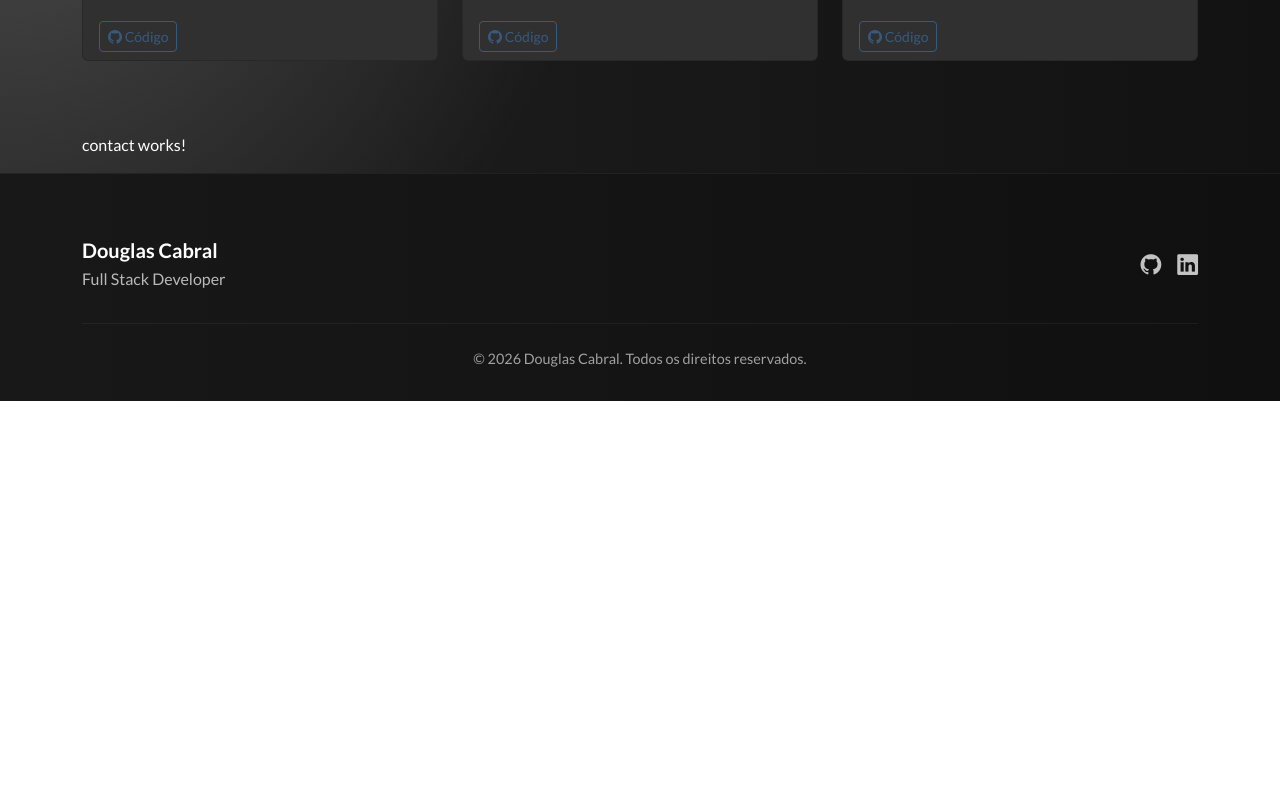
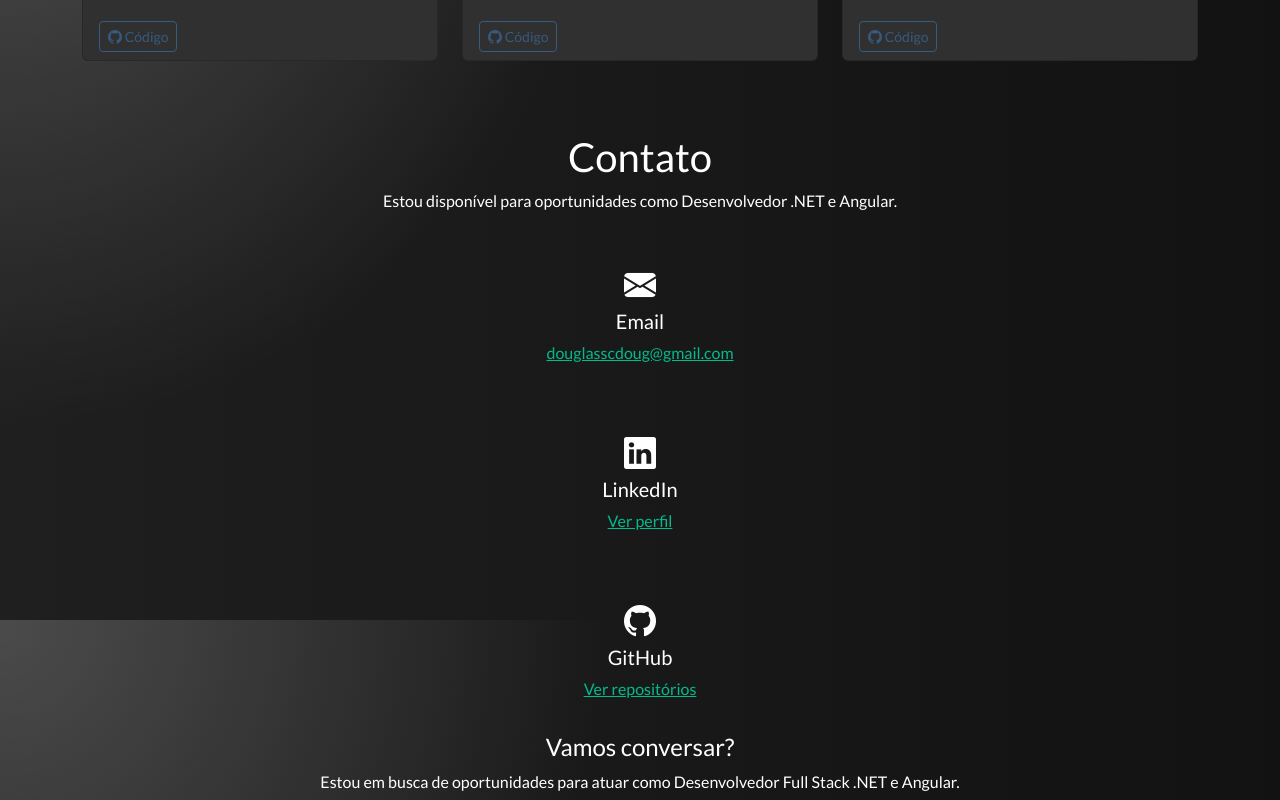
Before and after one commit to douglasscdoug/douglas-dev-portfolio, an Angular app: page / in a window 1280 px wide. Shown: the part 2580-3380 px from the top of the page. Before the commit the page ends 2981 px from the top, so only its background shows below. Built offline with nearby package versions, Linux system fonts and the light colour scheme.

Commit message:
feat: add section contato

```diff
--- a/src/app/pages/contact/contact.component.html
+++ b/src/app/pages/contact/contact.component.html
@@ -1 +1,38 @@
-<p>contact works!</p>
+<div class="section-title text-center">
+  <h2>Contato</h2>
+  <p>Estou disponível para oportunidades como Desenvolvedor .NET e Angular.</p>
+</div>
+
+<div class="contact-content">
+  <div class="contact-card" data-aos="zoom-in">
+    <i class="bi bi-envelope-fill"></i>
+
+    <h5>Email</h5>
+
+    <a href="mailto:seuemail@email.com"> douglasscdoug@gmail.com </a>
+  </div>
+  <div class="contact-card" data-aos="zoom-in">
+    <i class="bi bi-linkedin"></i>
+
+    <h5>LinkedIn</h5>
+
+    <a href="https://linkedin.com/in/douglas-cabral-531a49165" target="_blank"> Ver perfil </a>
+  </div>
+  <div class="contact-card" data-aos="zoom-in">
+    <i class="bi bi-github"></i>
+
+    <h5>GitHub</h5>
+
+    <a href="https://github.com/douglasscdoug" target="_blank"> Ver repositórios </a>
+  </div>
+  <div class="contact-cta text-center">
+
+  <h4>Vamos conversar?</h4>
+
+  <p>
+    Estou em busca de oportunidades para atuar como
+    Desenvolvedor Full Stack .NET e Angular.
+  </p>
+
+</div>
+</div>
--- a/src/app/pages/contact/contact.component.scss
+++ b/src/app/pages/contact/contact.component.scss
@@ -0,0 +1,15 @@
+.contact-card {
+  padding: 2rem;
+  border-radius: 1rem;
+  text-align: center;
+
+  transition: .3s;
+
+  &:hover {
+    transform: translateY(-5px);
+  }
+
+  i {
+    font-size: 2rem;
+  }
+}
--- a/src/app/pages/contact/contact.component.ts
+++ b/src/app/pages/contact/contact.component.ts
@@ -1,4 +1,6 @@
-import { Component } from '@angular/core';
+import { Component, OnInit } from '@angular/core';
+
+import AOS from 'aos';
 
 @Component({
   selector: 'app-contact',
@@ -6,4 +8,8 @@ import { Component } from '@angular/core';
   templateUrl: './contact.component.html',
   styleUrl: './contact.component.scss',
 })
-export class ContactComponent {}
+export class ContactComponent implements OnInit{
+  ngOnInit(): void {
+    AOS.init();
+  }
+}
```
